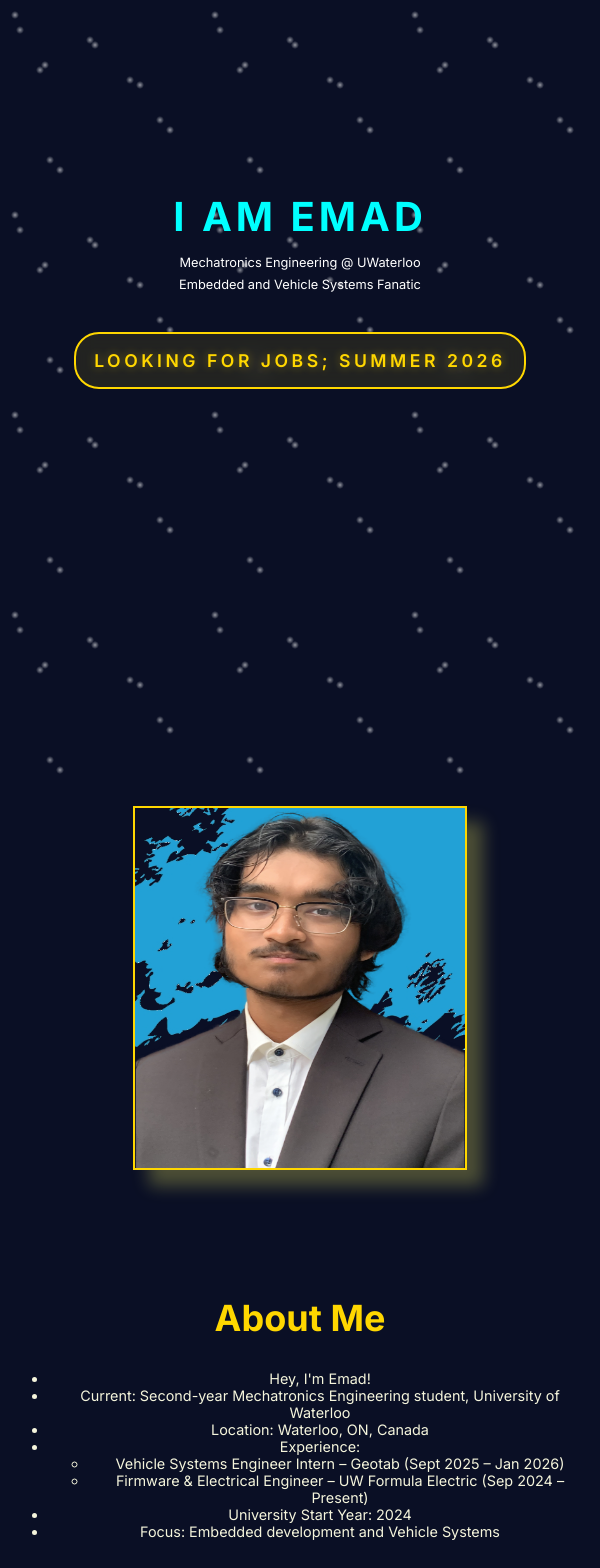
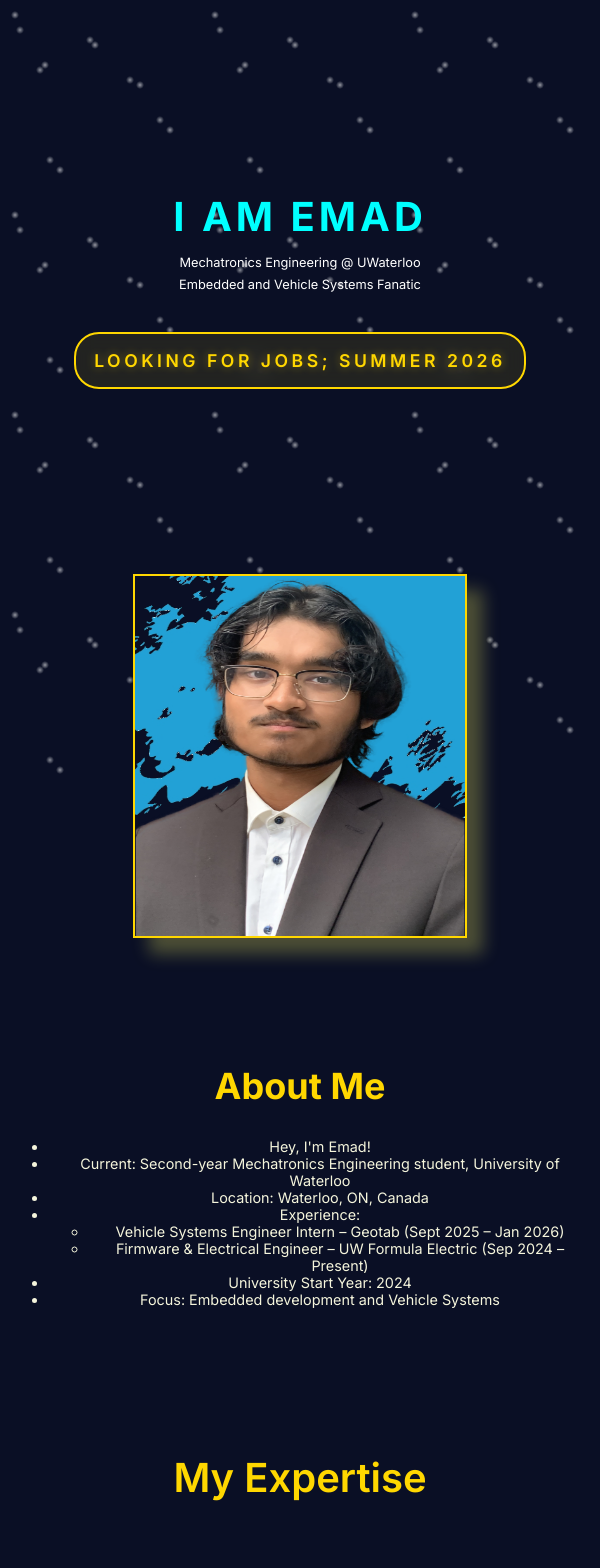
Before and after one commit to EmadsGitHub/portfolio, a React (Create React App) app: page / in a window 600 px wide. Shown: the top 1568 px of the page. Built offline with nearby package versions, Linux system fonts and the light colour scheme.

Commit message:
attempted size fix AGAIN

```diff
--- a/src/App.css
+++ b/src/App.css
@@ -1407,10 +1407,10 @@ button:hover {
     .aboutMeContainer {
         grid-template-columns: 1fr; /* Switch to 1 column */
         margin-left: 0;
-        margin-top: -5vh;
+        margin-top: -25vh;
         text-align: center;
         min-height: 100vh;
-        padding: 2vh 0;
+        padding: 0vh 0;
     }
 
     .aboutme_Pic img {
@@ -1434,10 +1434,10 @@ button:hover {
     .aboutMeContainer {
         grid-template-columns: 1fr; /* Switch to 1 column */
         margin-left: 0;
-        margin-top: -8vh;
+        margin-top: -35vh;
         text-align: center;
         min-height: 110vh;
-        padding: 2vh 0;
+        padding: 0vh 0;
     }
 
     .aboutme_Pic img {
@@ -1461,10 +1461,10 @@ button:hover {
     .aboutMeContainer {
         grid-template-columns: 1fr; /* Switch to 1 column */
         margin-left: 0;
-        margin-top: -12vh;
+        margin-top: -40vh;
         text-align: center;
         min-height: 120vh;
-        padding: 2vh 0;
+        padding: 0vh 0;
     }
 
     .aboutme_Pic img {
@@ -2015,7 +2015,7 @@ button:hover {
 
     .contact-page {
         padding: 2vh 4vw;
-        margin-top: -8vh; /* Reduced spacing for phone screens */
+        margin-top: -35vh; /* Extremely tight spacing for phone screens */
         position: relative; /* Ensure it's in a new stacking context */
         z-index: 2; /* Place above projects section */
     }
@@ -2042,7 +2042,7 @@ button:hover {
 
     .contact-page {
         padding: 2vh 4vw;
-        margin-top: -12vh; /* Much tighter spacing for small phones */
+        margin-top: -40vh; /* Maximum tight spacing for small phones */
         position: relative; /* Ensure it's in a new stacking context */
         z-index: 2; /* Place above projects section */
     }
```
